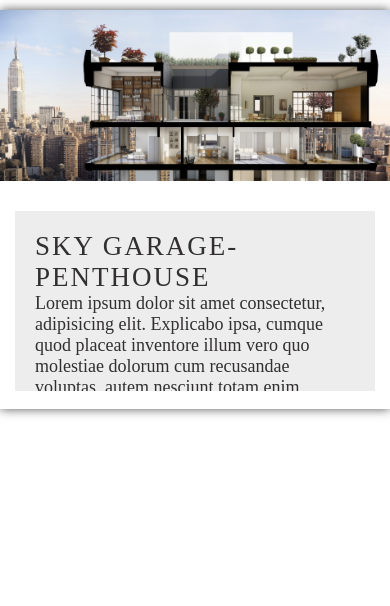
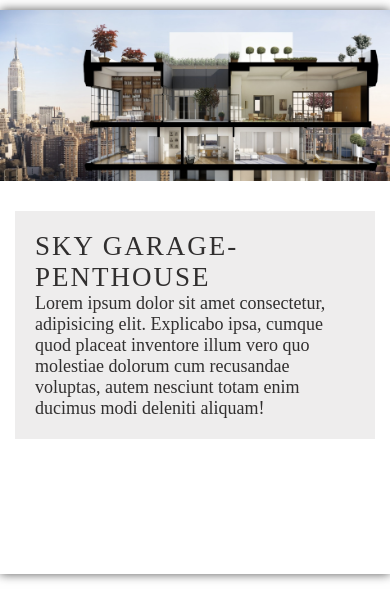
Before and after one commit to theCoder505/scroll_image, a plain HTML site: page index.html in a window 390 px wide. Drawn offline with Linux system fonts and the light colour scheme.

Commit message:
Update index.css

```diff
--- a/index.css
+++ b/index.css
@@ -70,3 +70,10 @@
 #divFour {
     margin-bottom: 200px;
 }
+
+
+@media screen and (max-width: 750px) {
+    #mainScrollTxts {
+        max-height: 355px;
+    }
+}
```
